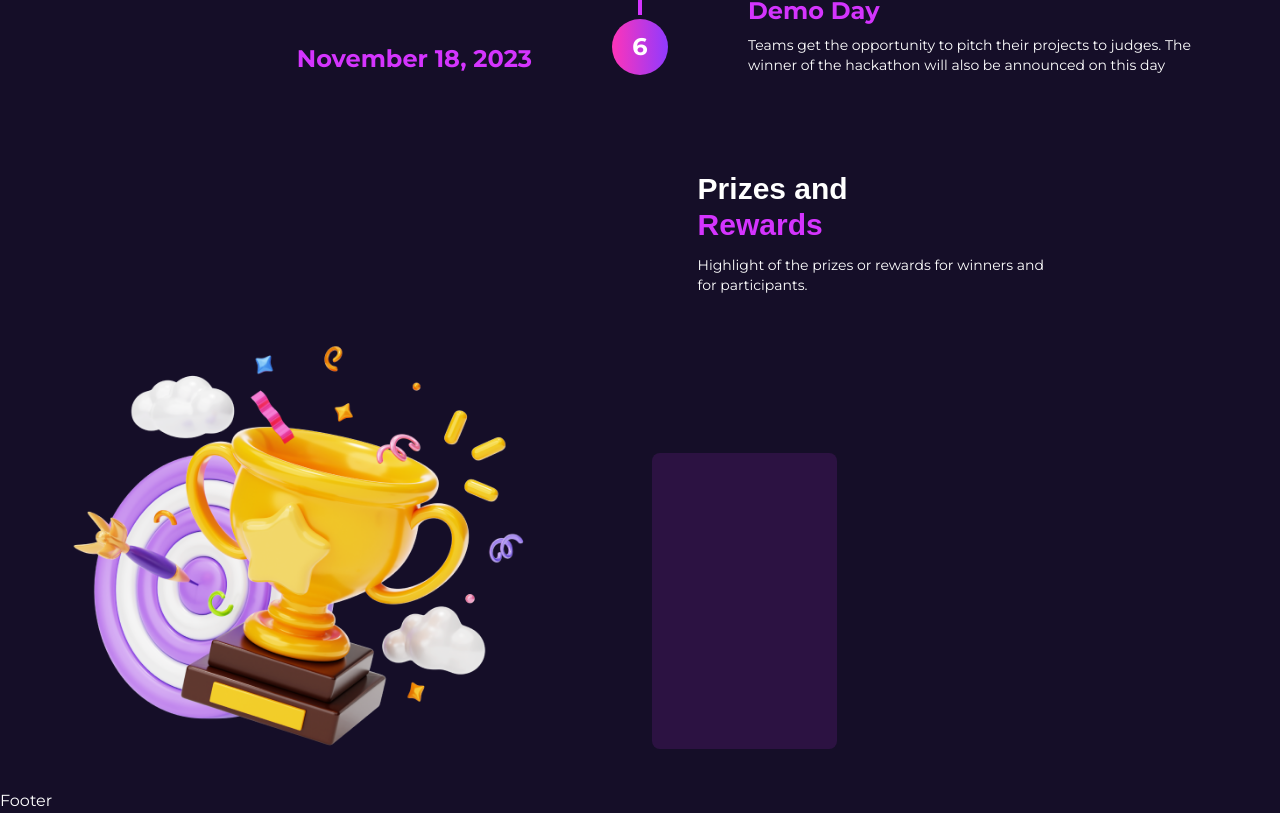
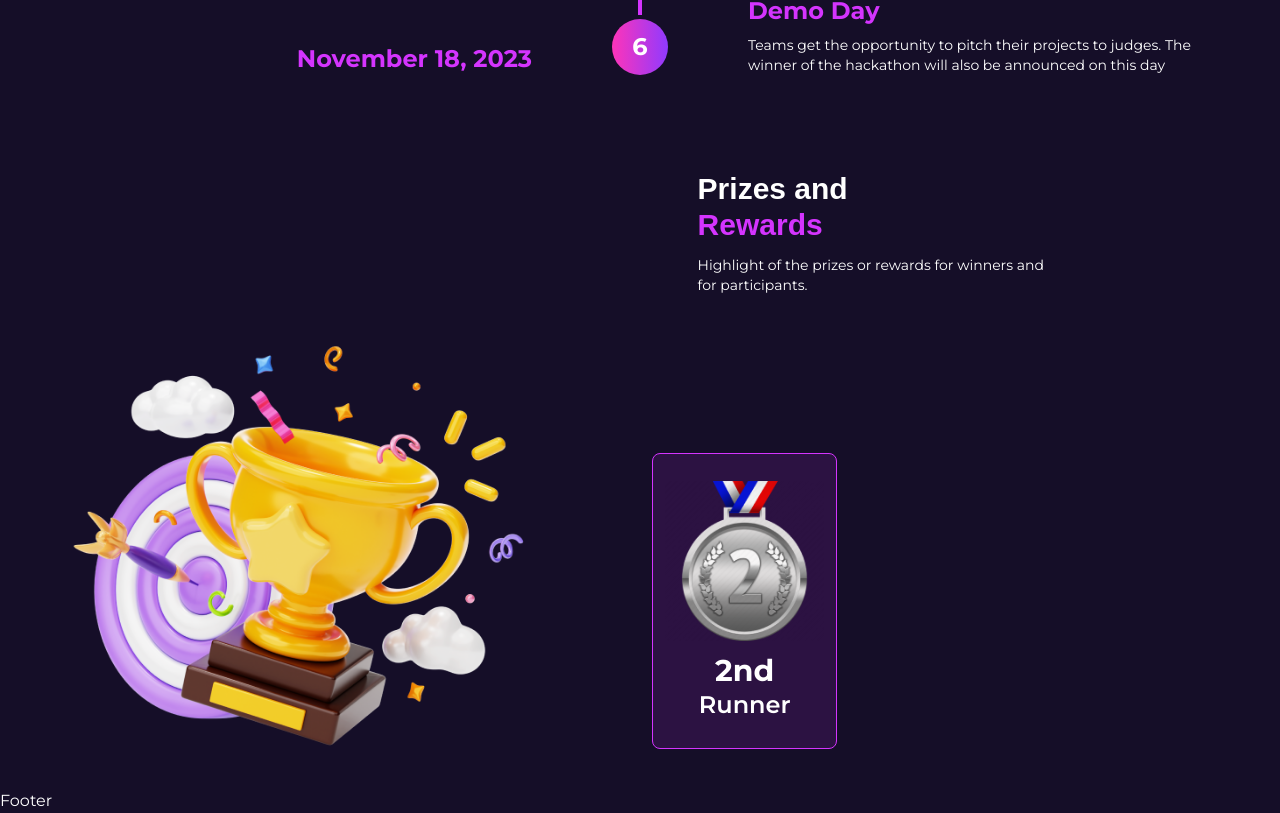
Before and after one commit to gift56/getlinked-ui-challengn, a Next.js app: page / in a window 1280 px wide. Shown: the part 4446-5259 px from the top of the page. Built offline with nearby package versions, Linux system fonts and the light colour scheme; a web font is replaced by a local one.

Commit message:
moving to the next

```diff
--- a/components/LandingpageContent/Price.tsx
+++ b/components/LandingpageContent/Price.tsx
@@ -27,13 +27,29 @@ const Price = () => {
               <br className="hidden tab:block" /> for participants.
             </motion.p>
           </div>
-          <div className="flex items-center justify-center gap-6 tab:items-end tab:justify-between w-full">
+          <div className="flex items-center flex-col tab:flex-row justify-center gap-6 tab:items-end tab:justify-between w-full">
             <div className="w-full lg:flex-1">
-              <img src="/img/priceImg.png" alt="price_rewardImg" className="w-full tab:w-[480px] object-contain" />
+              <img
+                src="/img/priceImg.png"
+                alt="price_rewardImg"
+                className="w-full tab:w-[480px] object-contain"
+              />
             </div>
             <div className="w-full lg:flex-1 grid grid-cols-3 gap-1 items-start justify-start">
-              <div className="w-full relative h-[296px] border-primary bg-[#d434fe1f] rounded-lg flex-col p-3 items-center justify-center flex gap-3">
+              <div className="w-full relative h-[296px] border-primary border bg-[#d434fe1f] rounded-lg flex-col p-3 items-center justify-center flex gap-3">
+                <img
+                  src="/img/secondPrize.png"
+                  alt="2nd_runner_position_image"
+                />
 
+                <div className="flex flex-col items-center w-full">
+                  <h2 className="text-sm md:text-base tab:text-2xl lg:text-3xl font-bold flex flex-col items-center">
+                    <span>2nd</span>
+                    <span className="tab:text-2xl font-semibold">
+                      Runner
+                    </span>
+                  </h2>
+                </div>
               </div>
             </div>
           </div>
```
